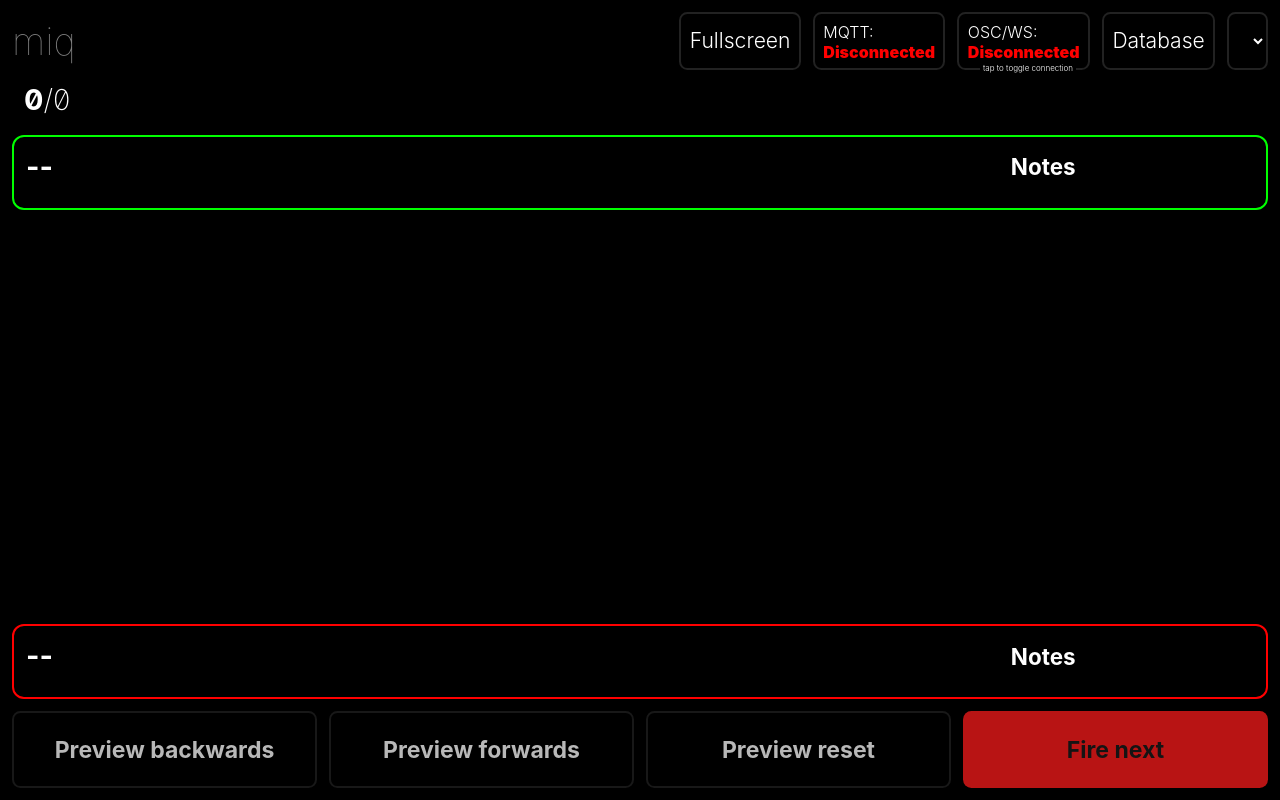
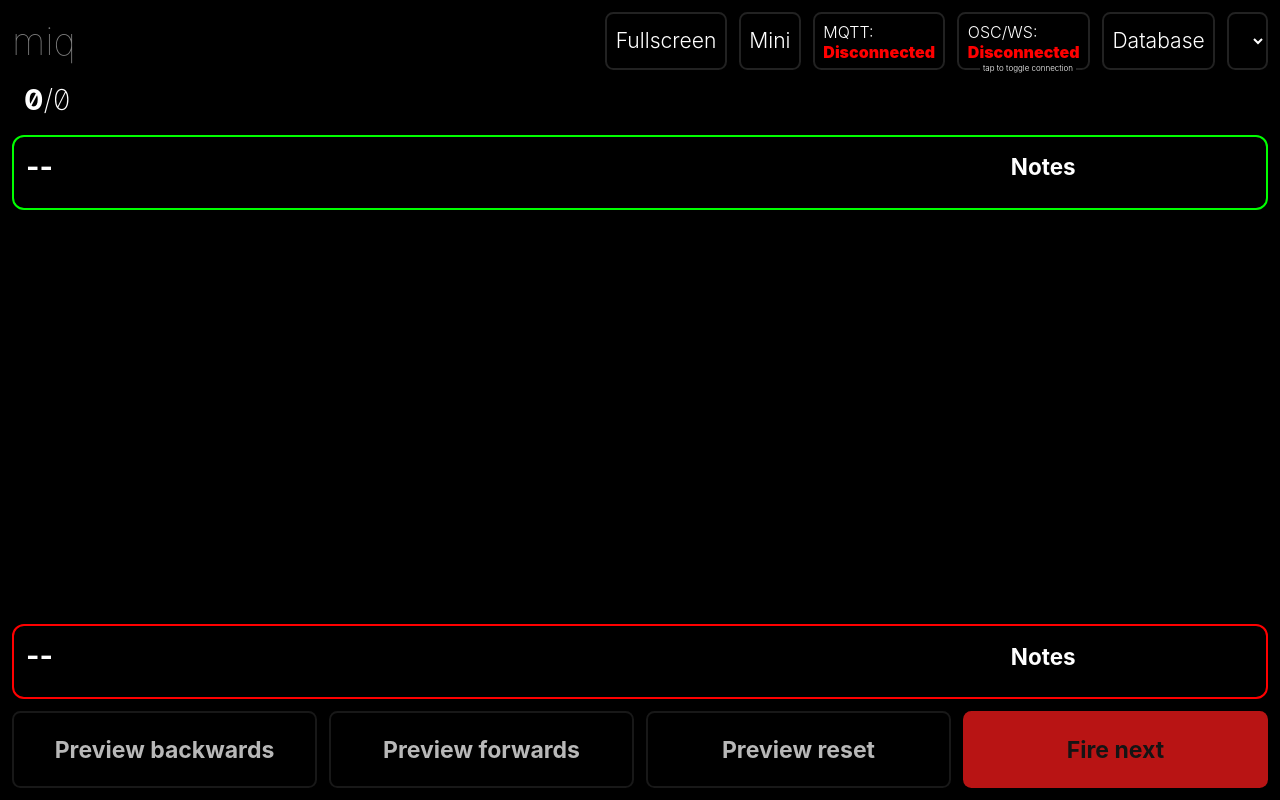
Before and after one commit to cyfinfaza/miq, a Svelte app: page / in a window 1280 px wide. Built offline with nearby package versions, Linux system fonts and the light colour scheme; a web font is replaced by a local one; what osc-js would draw is missing.

Commit message:
add minimode switch

```diff
--- a/src/App.svelte
+++ b/src/App.svelte
@@ -23,6 +23,8 @@
 	import { incomingMessage, mqttClient } from "./lib/mqtt";
 
 	let loading = ["Loading..."];
+
+	let miniMode = false;
 
 	/** @type {HTMLDivElement} */
 	let sceneSelector;
@@ -286,11 +288,13 @@
 <main
 	class:showingModal={$showingModal.length > 0}
 	class:hideButtons={rxActive && $mqttConfig.rx_preview}
+	class:miniMode
 >
 	<div class="top">
 		<h1 style="font-weight: 100; opacity: 0.5;">{loading[0] || "miq"}</h1>
 		<div class="horiz" style="height: 100%; padding-block: 4px;">
 			<button on:click={toggleFullscreen}>Fullscreen</button>
+			<button on:click={() => (miniMode = !miniMode)}>Mini</button>
 			<button
 				on:click={(_) => ($showingModal = ["mqttConfig"])}
 				class="connectionButton"
--- a/src/app.scss
+++ b/src/app.scss
@@ -16,8 +16,6 @@ body {
   --text: #fff;
   --text-dimmed: #fff6;
   --modal-transition: 240ms cubic-bezier(0.38, 0, 0, 0.96);
-  --spacing: 2px;
-  --rounding: 2px;
   --spacing: 12px;
   --rounding: 12px;
   --spacing-required: max(var(--spacing), 8px);
@@ -36,6 +34,11 @@ body {
   align-items: center;
   justify-content: center;
   overflow: hidden;
+}
+
+.miniMode {
+  --spacing: 2px;
+  --rounding: 2px;
 }
 
 .red {
```
